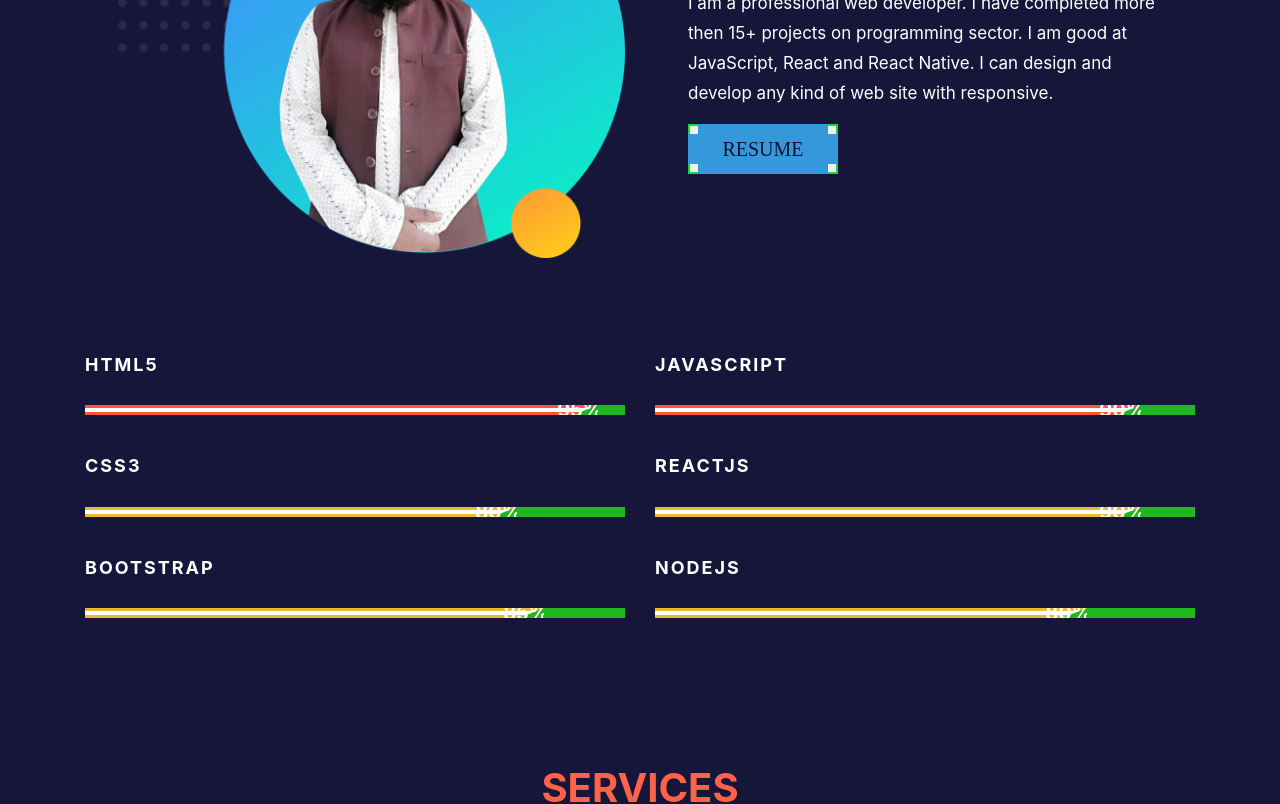
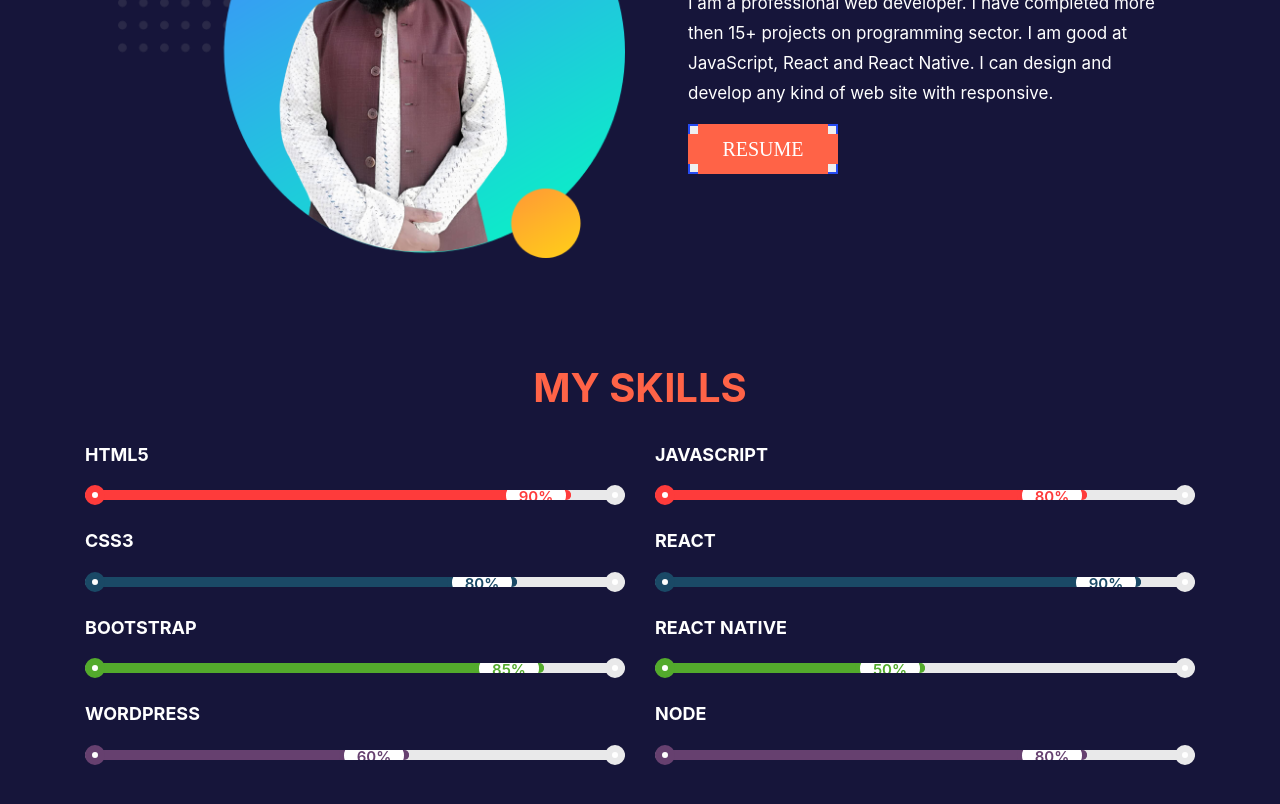
Before and after one commit to mazhars-git/my-portfolio-site, a React (Create React App) app: page /home in a window 1280 px wide. Shown: the part 920-1724 px from the top of the page. Built offline with nearby package versions, Linux system fonts and the light colour scheme.

Commit message:
update design

```diff
--- a/src/App.css
+++ b/src/App.css
@@ -20,24 +20,38 @@
 }
 
 .link-style{
-  color: rgb(18, 18, 44);
+  color: rgb(255, 255, 255);
 }
 .link-style:hover{
   text-decoration: none;
-  color: rgb(31, 255, 1);
+  color: rgb(38, 75, 241);
 }
 .logo{
   font-family: 'Gill Sans', 'Gill Sans MT', 'Trebuchet MS', sans-serif;
   font-weight: bold;
   color: #ff6347;
 }
+.project-btn .btn-project{
+  background: #ff6347;
+  padding: 8px 20px;
+  border-radius: 30px;
+  color: #fff;
+  font-weight: 600;
+}
+ul{
+  padding: 0;
+}
+li{
+  list-style: none;
+}
+
 
 /*------------Styling button-------*/
 
 .btn-brand {
   width: 150px;
   height: 50px;
-  border: 2px solid rgb(18, 219, 62);
+  border: 2px solid rgb(38, 75, 241);
   font-family: 'Cinzel', serif;
   font-size: 20px;
   cursor: pointer;
@@ -52,7 +66,7 @@
 
 .btn-brand::before, .btn-brand::after {
   position: absolute;
-  background: #3498db;
+  background: #ff6347;
   z-index: -1;
   transition: 1s;
   content: '';
--- a/src/component/Home/Contact/Contact.css
+++ b/src/component/Home/Contact/Contact.css
@@ -1,6 +1,3 @@
-.contact-info ul{
-  padding: 0;
-}
 .contact-info ul li{
   list-style: none;
   font-size: 20px;
@@ -17,6 +14,7 @@
 }
 .social-icon ul li a{
   text-decoration: none;
+  color: #ff6347;
 }
 
 form {
--- a/src/component/Home/Contact/Contact.js
+++ b/src/component/Home/Contact/Contact.js
@@ -1,4 +1,3 @@
-import { faFacebook, faFacebookF, faGithub, faGithubAlt, faGithubSquare, faInstagram, faLinkedin, faLinkedinIn } from '@fortawesome/free-brands-svg-icons';
 import { faEnvelope, faHome, faPhone, } from '@fortawesome/free-solid-svg-icons';
 import { FontAwesomeIcon } from '@fortawesome/react-fontawesome';
 import React from 'react';
@@ -43,14 +42,7 @@ const Contact = () => {
                         <li> <FontAwesomeIcon className="icon" icon={faPhone} /> +880 1309 075 511</li>
                         <li> <FontAwesomeIcon className="icon" icon={faEnvelope} /> mazharulislam611@gmail.com</li>
                     </ul>
-                    <div className="social-icon pt-5">
-                        <ul>
-                            <li> <a target="_blank" href="https://github.com/mazhars-git"><FontAwesomeIcon className="sIcon" icon={faGithub} /></a> </li>
-                            <li> <a target="_blank" href="https://www.linkedin.com/in/md-mazharul-islam-15b31618a/"><FontAwesomeIcon className="sIcon" icon={faLinkedin} /></a> </li>
-                            <li> <a target="_blank" href="https://www.facebook.com/noman.abdullah.71619/"><FontAwesomeIcon className="sIcon" icon={faFacebook} /></a> </li>
-                            <li> <a target="_blank" href="https://www.instagram.com/mazhar.in/"><FontAwesomeIcon className="sIcon" icon={faInstagram} /></a> </li>
-                        </ul>
-                    </div>
+
                 </div>
                 <div className="col-md-8">
                     <h3 className="text-medium py-2">Message Me</h3>
--- a/src/component/Home/MySkill/MySkill.css
+++ b/src/component/Home/MySkill/MySkill.css
@@ -1,54 +1,82 @@
+.home-section{
 
-
-
+}
 .progress-title{
     font-size: 18px;
     font-weight: 700;
     color: #fff;
     text-transform: uppercase;
-    letter-spacing: 2px;
-    margin: 0 0 30px;
+    margin: 0 0 25px;
 }
 .progress{
     height: 10px;
-    background: rgb(31, 184, 31);
-    border-radius: 0;
-    box-shadow: none;
-    margin-bottom: 40px;
+    background: #e9e9ea;
+    border-radius: 15px;
+    margin-bottom: 30px;
     overflow: visible;
     position: relative;
 }
+.progress:before,
+.progress:after{
+    content: "";
+    width: 20px;
+    height: 20px;
+    border-radius: 50%;
+    background: #fff;
+    position: absolute;
+    top: -5px;
+    left: 0;
+    z-index: 1;
+}
+.progress:after{
+    border: 7px solid #e9e9ea;
+    left: auto;
+    right: 0;
+}
 .progress .progress-bar{
-    background: #fff;
-    border-radius: 0;
+    box-shadow: none;
+    border: none;
+    border-radius: 15px;
     position: relative;
     -webkit-animation: animate-positive 2s;
     animation: animate-positive 2s;
-
-}
-.progress .progress-bar:before{
-    content: "";
-    width: 100%;
-    border-top: 10px double #f95738;
-    border-right: 25px solid rgb(31, 184, 31);
-    position: absolute;
-    top: 0;
-    left: 0;
 }
 .progress .progress-value{
-    font-size: 20px;
-    font-weight: 700;
-    color: #fff;
+    width: 70px;
+    height: 35px;
+    line-height: 27px;
+    border-radius: 20px;
+    background: #fff;
+    font-size: 15px;
+    font-weight: 600;
     position: absolute;
-    top: 5px;
-    right: -5px;
+    top: -12px;
+    right: 0;
+    z-index: 2;
 }
-.progress.yellow .progress-bar:before{ border-top-color: #ecb82d; }
-.progress.green .progress-bar:before{ border-top-color: #65c168; }
-.progress.blue .progress-bar:before{ border-top-color: #165692; }
+.progress.orange:before{ border: 7px solid #fe3b3b; }
+.progress.blue:before{ border: 7px solid #1a4966; }
+.progress.green:before{ border: 7px solid #53aa2c; }
+.progress.purple:before{ border: 7px solid #66406f; }
+.progress.orange .progress-value{
+    border: 5px solid #fe3b3b;
+    color: #fe3b3b;
+}
+.progress.blue .progress-value{
+    border: 5px solid #1a4966;
+    color: #1a4966;
+}
+.progress.green .progress-value{
+    border: 5px solid #53aa2c;
+    color: #53aa2c;
+}
+.progress.purple .progress-value{
+    border: 5px solid #66406f;
+    color: #66406f;
+}
 @-webkit-keyframes animate-positive{
-    0% { width: 0; }
+    0%{ width: 0; }
 }
 @keyframes animate-positive{
-    0% { width: 0; }
+    0%{ width: 0; }
 }
--- a/src/component/Home/MySkill/MySkill.js
+++ b/src/component/Home/MySkill/MySkill.js
@@ -4,52 +4,69 @@ import './MySkill.css';
 const MySkill = () => {
     return (
         <div class="container py-5">
+                <h2 className="text-brand pb-4 mb-2">My Skills</h2>
             <div class="row">
-                <div class="col-md-6">
-                    <div>
+                <div class="col-md-offset-3 col-md-6">
                     <h3 class="progress-title">HTML5</h3>
-                    </div>
-                    <div class="progress">
-                        <div class="progress-bar" style={{width:'95%'}}>
-                            <div class="progress-value">95%</div>
+                    <div class="progress orange">
+                        <div class="progress-bar" style={{width: '90%', background: '#fe3b3b'}}>
+                            <div class="progress-value">90%</div>
                         </div>
                     </div>
 
                     <h3 class="progress-title">CSS3</h3>
-                    <div class="progress yellow">
-                        <div class="progress-bar" style={{width:'80%'}}>
+                    <div class="progress blue">
+                        <div class="progress-bar" style={{width:'80%', background:'#1a4966'}}>
                             <div class="progress-value">80%</div>
                         </div>
                     </div>
-                    <h3 class="progress-title">Bootstrap</h3>
-                    <div class="progress yellow">
-                        <div class="progress-bar" style={{width:'85%'}}>
+
+                    <h3 class="progress-title">BOOTSTRAP</h3>
+                    <div class="progress green">
+                        <div class="progress-bar" style={{width: '85%', background: '#53aa2c'}}>
                             <div class="progress-value">85%</div>
                         </div>
                     </div>
+
+                    <h3 class="progress-title">WORDPRESS</h3>
+                    <div class="progress purple">
+                        <div class="progress-bar" style={{width: '60%', background:'#66406f'}}>
+                            <div class="progress-value">60%</div>
+                        </div>
+                    </div>
                 </div>
-                <div class="col-md-6">
-                    <h3 class="progress-title">JavaScript</h3>
-                    <div class="progress">
-                        <div class="progress-bar" style={{width:'90%'}}>
+
+                <div class="col-md-offset-3 col-md-6">
+                    <h3 class="progress-title">JAVASCRIPT</h3>
+                    <div class="progress orange">
+                        <div class="progress-bar" style={{width: '80%', background: '#fe3b3b'}}>
+                            <div class="progress-value">80%</div>
+                        </div>
+                    </div>
+
+                    <h3 class="progress-title">REACT</h3>
+                    <div class="progress blue">
+                        <div class="progress-bar" style={{width:'90%', background:'#1a4966'}}>
                             <div class="progress-value">90%</div>
                         </div>
                     </div>
 
-                    <h3 class="progress-title">ReactJS</h3>
-                    <div class="progress yellow">
-                        <div class="progress-bar" style={{width:'90%'}}>
-                            <div class="progress-value">90%</div>
+                    <h3 class="progress-title">REACT NATIVE</h3>
+                    <div class="progress green">
+                        <div class="progress-bar" style={{width: '50%', background: '#53aa2c'}}>
+                            <div class="progress-value">50%</div>
                         </div>
                     </div>
-                    <h3 class="progress-title">NodeJS</h3>
-                    <div class="progress yellow">
-                        <div class="progress-bar" style={{width:'80%'}}>
+
+                    <h3 class="progress-title">NODE</h3>
+                    <div class="progress purple">
+                        <div class="progress-bar" style={{width: '80%', background:'#66406f'}}>
                             <div class="progress-value">80%</div>
                         </div>
                     </div>
                 </div>
             </div>
+
         </div>
     );
 };
--- a/src/component/Home/ProjectInfo/ProjectInfo.js
+++ b/src/component/Home/ProjectInfo/ProjectInfo.js
@@ -8,7 +8,7 @@ const ProjectInfo = ({project}) => {
                 <div className="project-box">
                     <img className="img-fluid project-img" src={project.img} alt=""/>
                     <div className="project-btn">
-                        <button className="btn btn-info"><a className="link-style" href={project.link} target="_blank">Live Preview</a></button>
+                        <button className="btn btn-project"><a className="link-style" href={project.link} target="_blank">Preview</a></button>
                     </div>
                 </div>
                 <h4 className="pt-3">{project.title}</h4>
```
Also changed, not shown: src/component/Home/HeaderContent/HeaderContent.js (+12 -1 lines).
